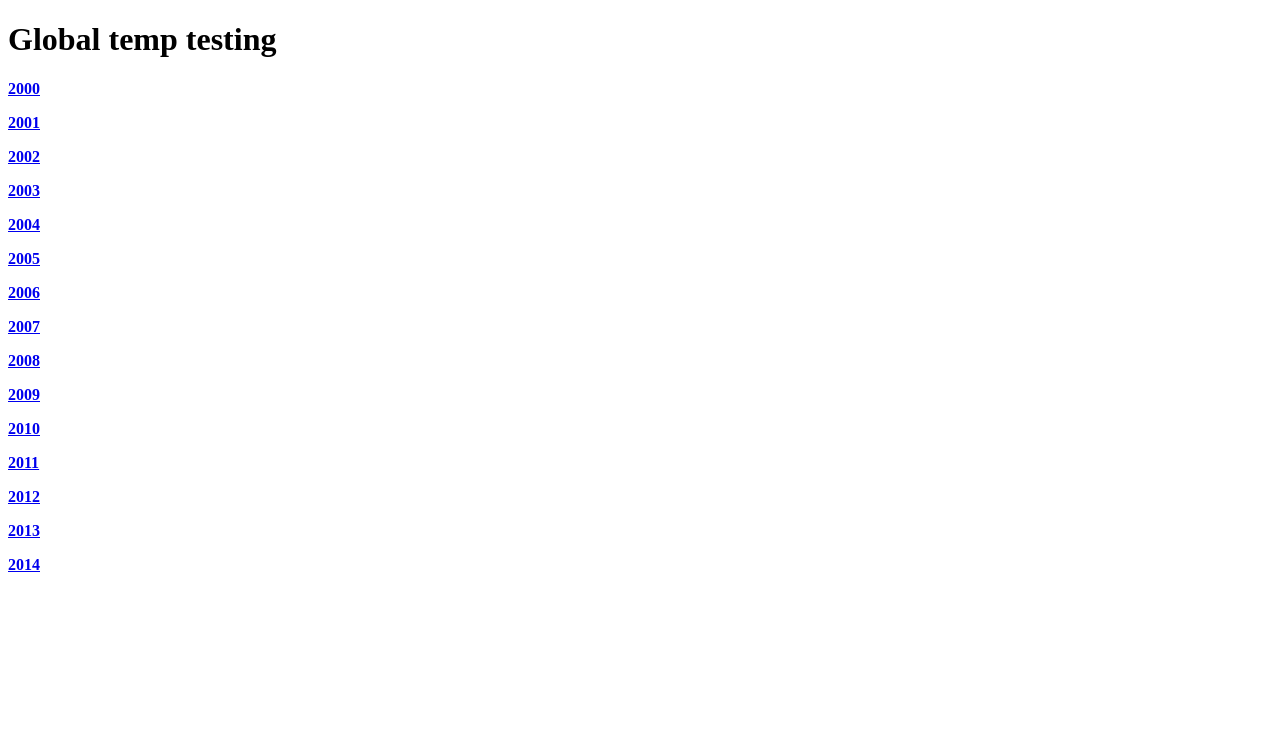
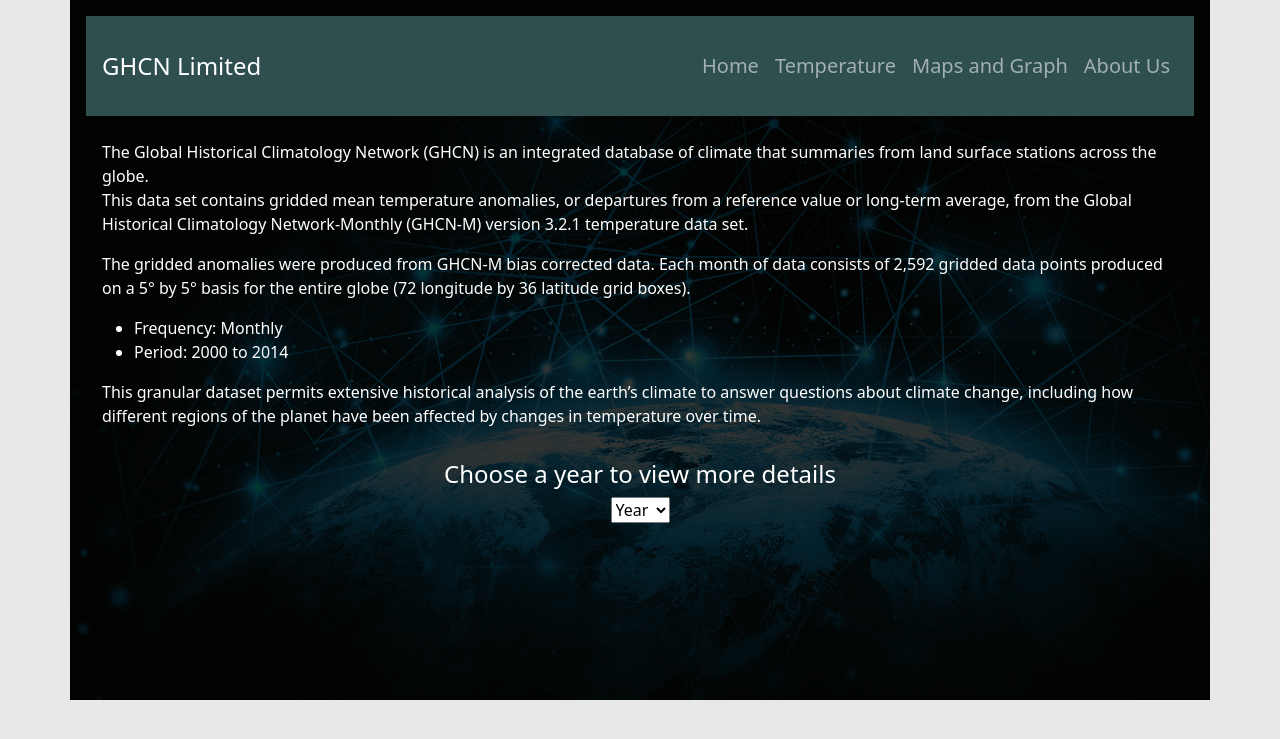
Before and after one commit to Abiii9/Global_HCN, a Django app: page / in a window 1280 px wide. Shown: the top 739 px of the page. Run offline with Django 4.2, Linux system fonts and the light colour scheme; data comes from the database, SQL or seed files in the repository; some libraries are stand-ins or nearby versions.

Commit message:
designing the templates

```diff
--- /dev/null
+++ b/global_temp/static/style.css
@@ -0,0 +1,27 @@
+body{
+   background-color:rgb(233, 232, 232)
+}
+.container{
+    background-image: url('7.jpg');
+    background-repeat: no-repeat;
+    background-size: cover;
+    isolation: isolate;
+    position: relative;
+    color: white;
+    width: 1500px;
+    height: 700px;
+}
+
+.container::after{
+    content: "";
+    position: absolute;
+    inset: 0;
+    z-index:-1;
+    background-color: rgb(3, 3, 0.1);
+    opacity: 0.8;
+}
+.nav{
+    font-size:20px;
+     background-color: darkslategrey;
+     height:100px;
+}
--- /dev/null
+++ b/global_temp/templates/base.html
@@ -0,0 +1,50 @@
+<!DOCTYPE html>
+<html>
+    <head>
+        <title>
+            {% block title %} {%endblock %}
+        </title>
+        <meta charset="utf-8">
+<meta name="viewport" content="width=device-width,
+initial-scale=1">
+<link rel="stylesheet"
+href="https://maxcdn.bootstrapcdn.com/bootstrap/4.5.
+2/css/bootstrap.min.css">
+<script
+src="https://ajax.googleapis.com/ajax/libs/jquery/3.
+5.1/jquery.min.js"></script>
+<script
+src="https://cdnjs.cloudflare.com/ajax/libs/popper.j
+s/1.16.0/umd/popper.min.js"></script>
+<script
+src="https://maxcdn.bootstrapcdn.com/bootstrap/4.5.2
+/js/bootstrap.min.js"></script>
+<link href="https://cdn.jsdelivr.net/npm/bootstrap@5.1.3/dist/css/bootstrap.min.css" rel="stylesheet">
+    <!-- font asesome 6 cdn -->
+    <link rel="stylesheet" href="https://cdn.jsdelivr.net/npm/@fortawesome/fontawesome-free@6.1.0/css/all.css">
+    <script src="https://cdnjs.cloudflare.com/ajax/libs/jquery/3.2.1/jquery.min.js"></script>
+    <link rel="stylesheet" href="static/style.css">
+</head>
+
+<body>
+    <div class="container p-3 ">
+    <nav class="navbar navbar-expand-lg navbar-dark nav" >
+        <button class="navbar-toggler" type="button" data-toggle="collapse" data-target="#navbar">
+            <span class="navbar-toggler-icon"></span>
+        </button>
+        <a class="navbar-brand float-left pl-3" href="/" style="font-size:24px;"> GHCN Limited</a>
+        <div class="collapse navbar-collapse" id="navbar" >
+            <div class="navbar-nav ml-auto">
+                <a class="nav-item nav-link"  id="customer" href="/">Home</a>
+                <a class="nav-item nav-link"  id="customer" href="/customers">Temperature</a>
+                <a class="nav-item nav-link" id="order" href="/orders">Maps and Graph</a>
+                <a class="nav-item nav-link" id="product" href="/products">About Us</a>
+
+                </div>
+        </div>
+    </nav>
+
+    {% block content %}{% endblock %}
+    </div>
+</body>
+</html>
--- a/global_temp/templates/global_temp/index.html
+++ b/global_temp/templates/global_temp/index.html
@@ -1,13 +1,31 @@
-<!DOCTYPE html>
-<html lang="en">
-<head>
-  <title>Global Temperature Tracking</title>
-</head>
-<body>
-    <h1>Global temp testing</h1>
+{% extends "base.html" %}
+{% block title %} Global Temperature Tracking{% endblock %}
 
-    {% for year_obj in years %}
-    <p><b> <a href="{% url 'temp_detail' yearID=year_obj.id %}">{{year_obj}}</a></b></p>
-    {% endfor %}
+{% block content %}
+<div class="p-3">
+<h3> </h3>
+<p>The Global Historical Climatology Network (GHCN) is an integrated database of climate that summaries from land surface stations across the globe.
+<br>This data set contains gridded mean temperature anomalies, or departures from a reference value or long-term average, from the Global Historical Climatology Network-Monthly (GHCN-M) version 3.2.1 temperature data set.</p>
+<p>The gridded anomalies were produced from GHCN-M bias corrected data. Each month of data consists of 2,592 gridded data points produced on a 5° by 5° basis for the entire globe (72 longitude by 36 latitude grid boxes).
+<ul>
+<li>Frequency: Monthly</li>
+<li>Period: 2000 to 2014</li>
+</ul>
+
+<p>This granular dataset permits extensive historical analysis of the earth’s climate to answer questions about climate change, including how different regions of the planet have been affected by changes in temperature over time.</p>
+</div>
+<center><h4> Choose a year  to view more details </h4>
+<form>
+  <select onchange="location = this.value">
+  <option value="Year">Year</option>
+ {% for year_obj in years %}
+  <option value={% url 'temp_detail' yearID=year_obj.id %}>{{year_obj}}</option>
+  {%endfor%}
+   </select>
+</form>
+{%endblock%}<!DOCTYPE html>
+<
+
+
 </body>
 </html>
--- a/global_temp/urls.py
+++ b/global_temp/urls.py
@@ -4,4 +4,5 @@ from . import views
 urlpatterns = [
     path('', views.year_list, name='year_list'),
     path('temp/<int:yearID>/', views.temp_detail, name='temp_detail'),
+
 ]
--- a/mysite/settings.py
+++ b/mysite/settings.py
@@ -25,7 +25,7 @@ SECRET_KEY = 'django-insecure-w-*d9b+n92gce5)xd1d5khmtz!=(2krubz6vvzkfc(wl%w^$1i
 # SECURITY WARNING: don't run with debug turned on in production!
 DEBUG = True
 
-ALLOWED_HOSTS = []
+ALLOWED_HOSTS = ['focusimpact-arizonanight-8000.codio-box.uk']
 
 
 # Application definition
@@ -55,7 +55,7 @@ ROOT_URLCONF = 'mysite.urls'
 TEMPLATES = [
     {
         'BACKEND': 'django.template.backends.django.DjangoTemplates',
-        'DIRS': [],
+        'DIRS': [os.path.join(BASE_DIR, 'templates')],
         'APP_DIRS': True,
         'OPTIONS': {
             'context_processors': [
```
Also changed, not shown: global_temp/static/2.jpg (added), global_temp/static/3.jpg (added), global_temp/static/7.jpg (added), global_temp/static/Image-tornado.jpg (added), global_temp/static/weather_pictures-1890x699.jpg (deleted), 2 other files.
